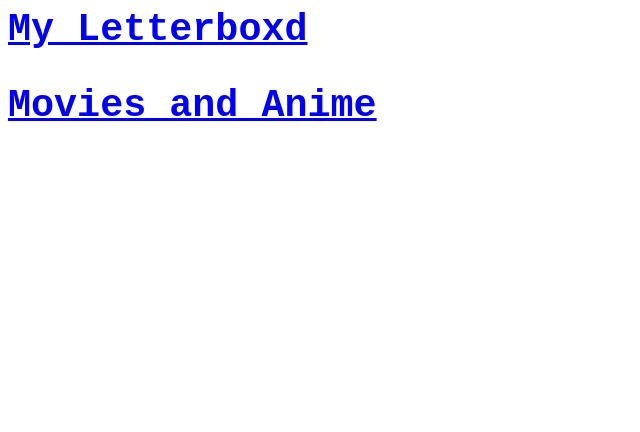
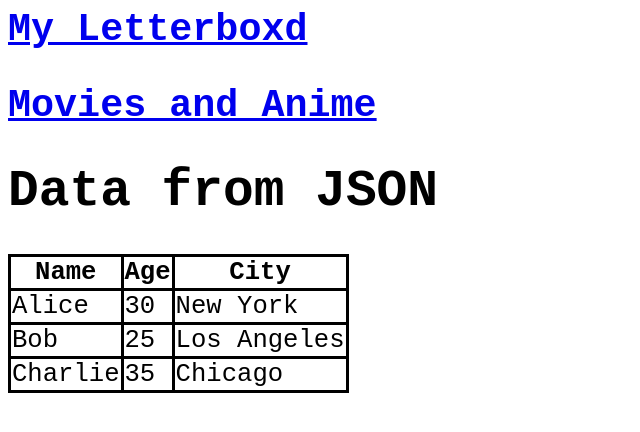
Before and after one commit to rosesaredumb/website, a plain HTML site: page index.html in a window 1280 px wide. Shown: the whole page, without its empty margins (0-640 px from the left). Drawn offline with Linux system fonts and the light colour scheme.

Commit message:
json data added (trial)

```diff
--- /dev/null
+++ b/data.json
@@ -0,0 +1,17 @@
+[
+    {
+        "name": "Alice",
+        "age": 30,
+        "city": "New York"
+    },
+    {
+        "name": "Bob",
+        "age": 25,
+        "city": "Los Angeles"
+    },
+    {
+        "name": "Charlie",
+        "age": 35,
+        "city": "Chicago"
+    }
+]
--- a/index.html
+++ b/index.html
@@ -25,4 +25,39 @@
 
 </body>
 
+<body>
+    <h1>Data from JSON</h1>
+    <table id="data-table">
+        <thead>
+            <tr>
+                <th>Name</th>
+                <th>Age</th>
+                <th>City</th>
+            </tr>
+        </thead>
+        <tbody>
+            <!-- Data will be inserted here -->
+        </tbody>
+    </table>
+
+    <script>
+        // Fetch JSON data
+        fetch('data.json')
+            .then(response => response.json())
+            .then(data => {
+                const tableBody = document.getElementById('data-table').querySelector('tbody');
+                data.forEach(item => {
+                    const row = document.createElement('tr');
+                    row.innerHTML = `
+                        <td>${item.name}</td>
+                        <td>${item.age}</td>
+                        <td>${item.city}</td>
+                    `;
+                    tableBody.appendChild(row);
+                });
+            })
+            .catch(error => console.error('Error fetching data:', error));
+    </script>
+</body>
+
 </html>
```
